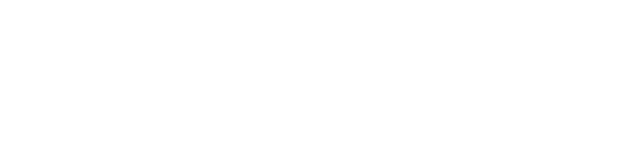
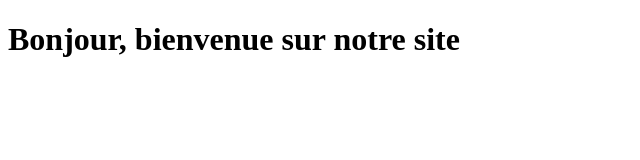
Before and after one commit to nicolasprimo/workGroupe, a plain HTML site: page index.html in a window 1280 px wide. Shown: the whole page, without its empty margins (0-640 px from the left). Drawn offline with Linux system fonts and the light colour scheme.

Commit message:
ajout d'un h1

```diff
--- a/index.html
+++ b/index.html
@@ -6,6 +6,6 @@
     <title>Document</title>
 </head>
 <body>
-
+    <h1>Bonjour, bienvenue sur notre site</h1>
 </body>
 </html>
```
